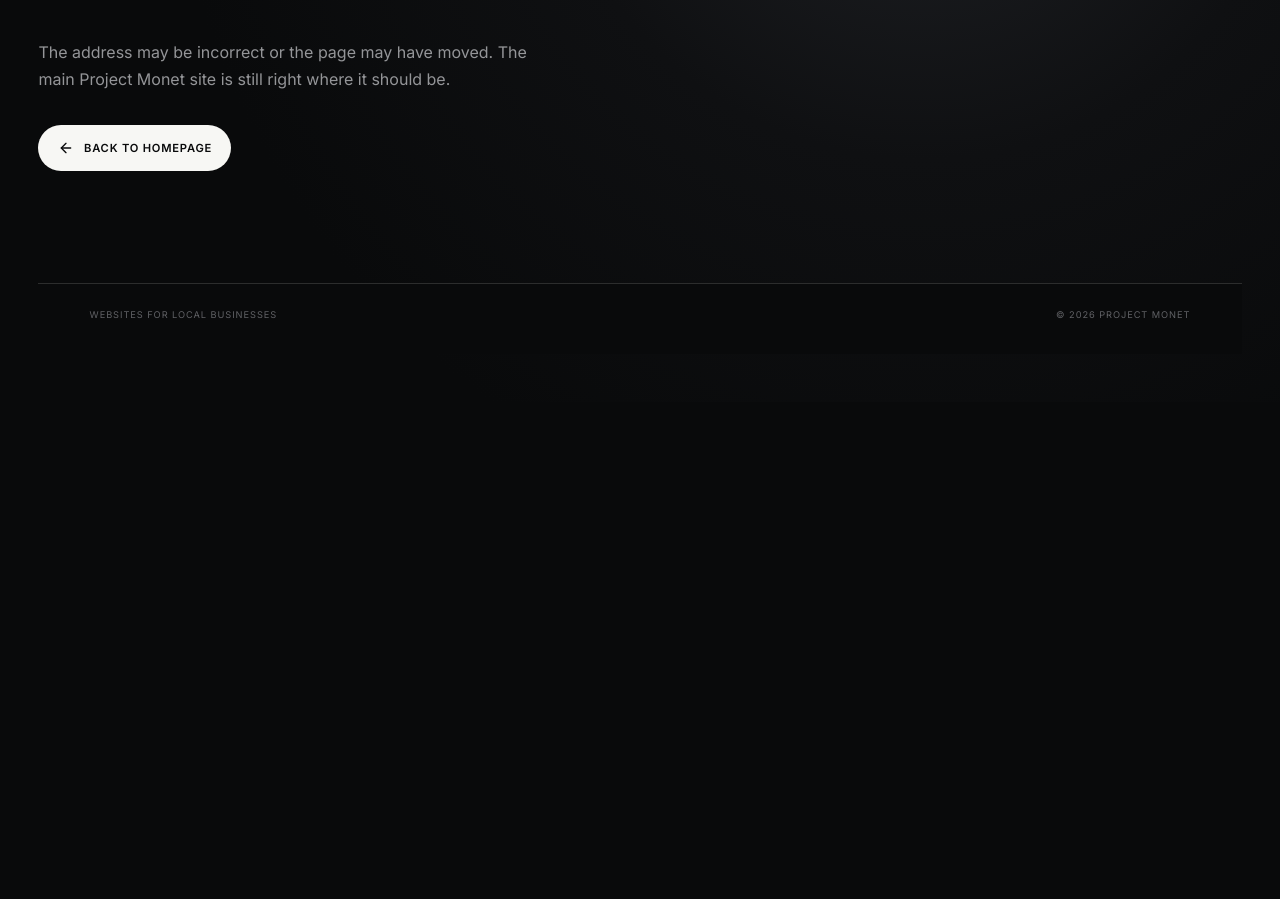
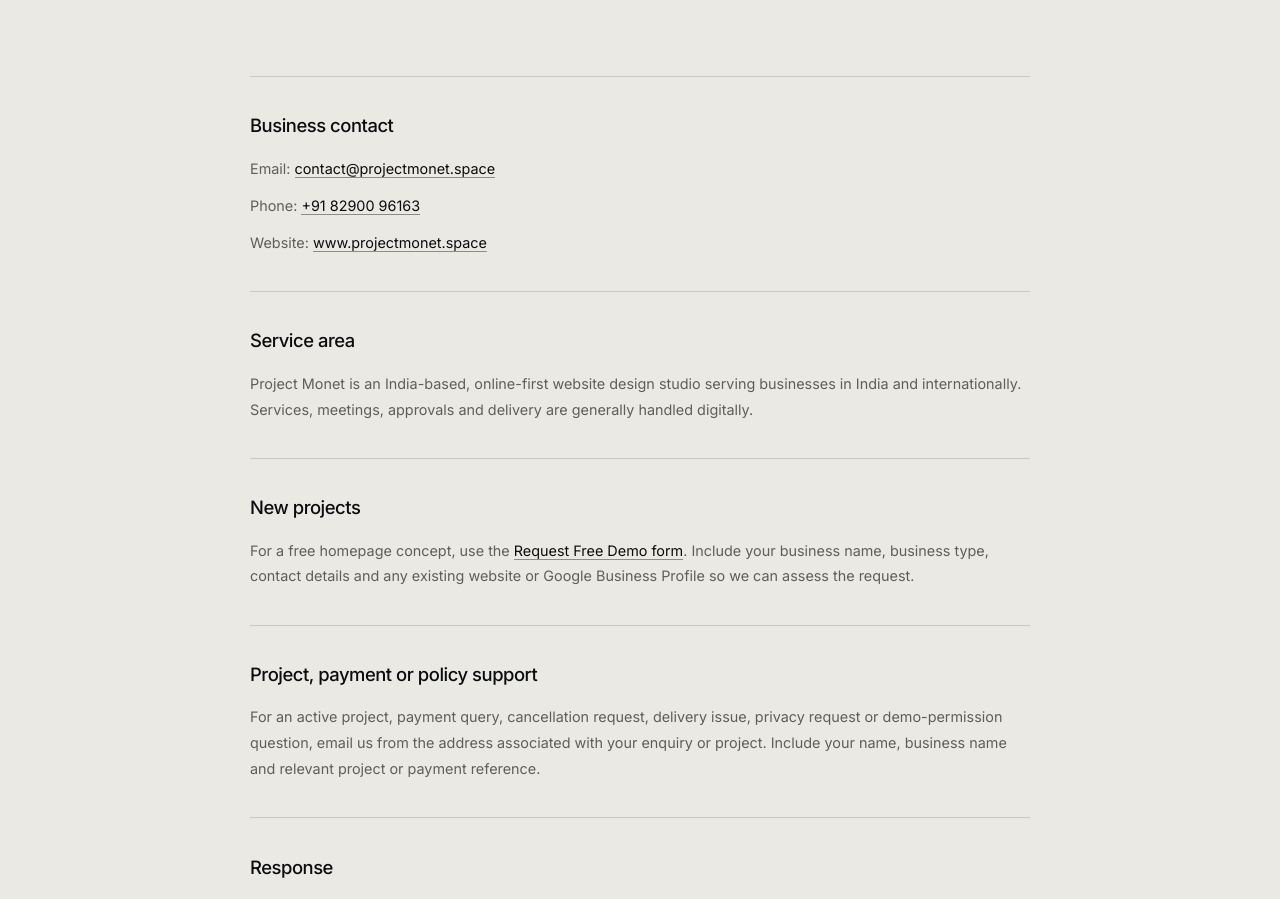
Before and after one commit to Projectmonetspace/ProjectMonetspace, a Next.js app: page /contact in a window 1280 px wide. Before the commit this address had no page. Shown: the part 414-1313 px from the top of the page. Before the commit the page ends 816 px from the top, so only its background shows below. Built offline with nearby package versions, Linux system fonts and the light colour scheme.

Commit message:
Add Razorpay compliance pages

```diff
--- /dev/null
+++ b/app/contact/page.tsx
@@ -0,0 +1,45 @@
+import type { Metadata } from "next";
+import Link from "next/link";
+import LegalShell from "../components/legal-shell";
+
+export const metadata: Metadata = {
+  title: "Contact — Project Monet",
+  description: "Contact Project Monet for website services, project support, payments, policy questions and free demo requests.",
+  alternates: { canonical: "/contact" },
+};
+
+export default function ContactPage() {
+  return (
+    <LegalShell
+      title="Contact"
+      description="Talk to Project Monet about a new website, an active project, a payment or any of our business policies."
+    >
+      <section>
+        <h2>Business contact</h2>
+        <p>Email: <a href="mailto:contact@projectmonet.space">contact@projectmonet.space</a></p>
+        <p>Phone: <a href="tel:+918290096163">+91 82900 96163</a></p>
+        <p>Website: <a href="https://www.projectmonet.space/">www.projectmonet.space</a></p>
+      </section>
+
+      <section>
+        <h2>Service area</h2>
+        <p>Project Monet is an India-based, online-first website design studio serving businesses in India and internationally. Services, meetings, approvals and delivery are generally handled digitally.</p>
+      </section>
+
+      <section>
+        <h2>New projects</h2>
+        <p>For a free homepage concept, use the <Link href="/#demo-form">Request Free Demo form</Link>. Include your business name, business type, contact details and any existing website or Google Business Profile so we can assess the request.</p>
+      </section>
+
+      <section>
+        <h2>Project, payment or policy support</h2>
+        <p>For an active project, payment query, cancellation request, delivery issue, privacy request or demo-permission question, email us from the address associated with your enquiry or project. Include your name, business name and relevant project or payment reference.</p>
+      </section>
+
+      <section>
+        <h2>Response</h2>
+        <p>We aim to acknowledge genuine business enquiries within two business days. Complex project, refund, privacy or account-access requests may require additional verification and review.</p>
+      </section>
+    </LegalShell>
+  );
+}
```
